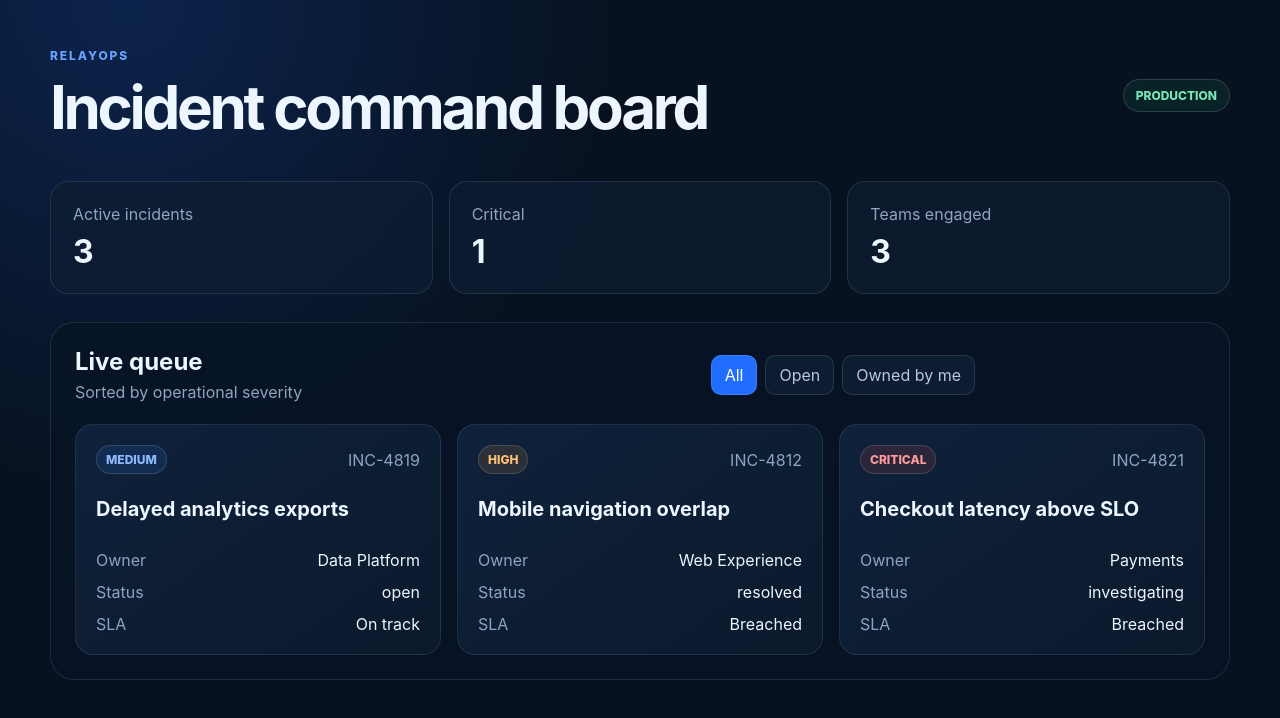
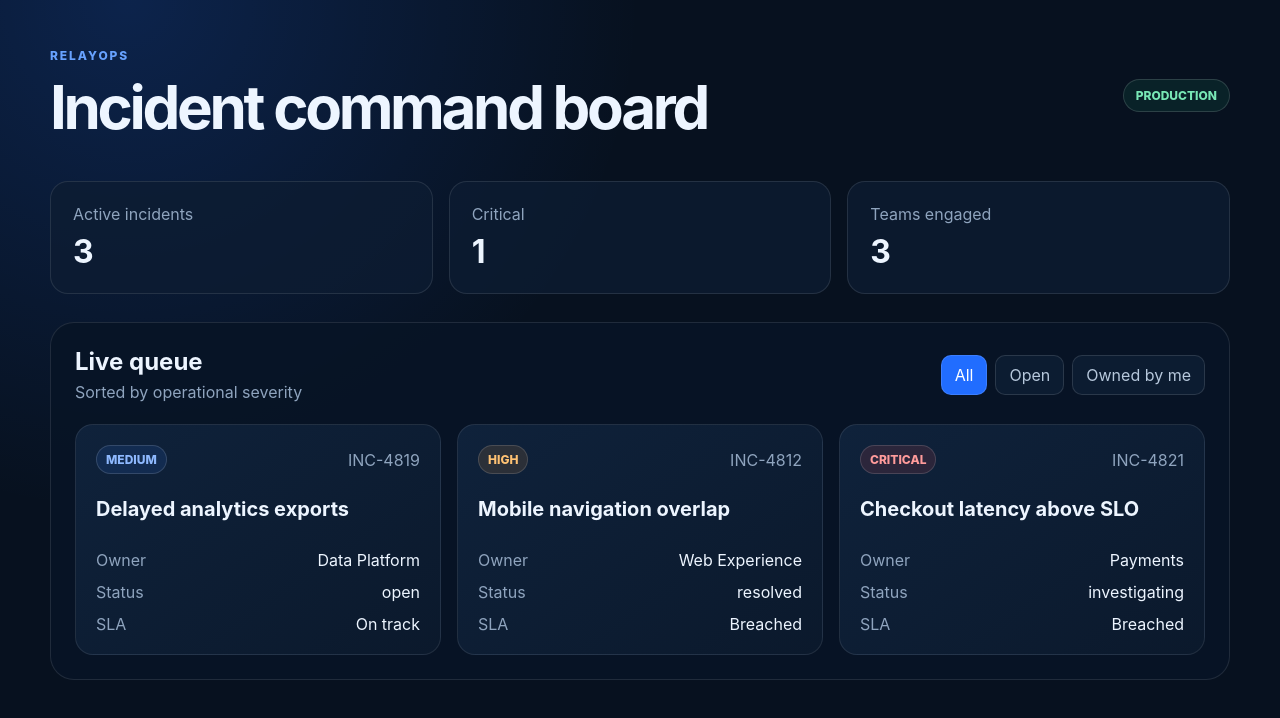
Before and after one commit to igorizviekov/igzpatch-demo, a Next.js app: page / in a window 1280 px wide. Shown: the top 718 px of the page. Built offline with nearby package versions, Linux system fonts and the light colour scheme.

Commit message:
IgzPatch: fix issue #5

```diff
--- a/src/app/globals.css
+++ b/src/app/globals.css
@@ -56,9 +56,9 @@ h3 { margin: 22px 0 28px; font-size: 1.25rem; line-height: 1.3; }
   padding: 24px;
   background: rgba(8, 21, 38, 0.9);
 }
-.toolbar { width: 900px; gap: 24px; margin-bottom: 22px; }
+.toolbar { width: 100%; max-width: 100%; flex-wrap: wrap; gap: 24px; margin-bottom: 22px; }
 .toolbar p { margin-bottom: 0; }
-.filters { gap: 8px; }
+.filters { flex-wrap: wrap; gap: 8px; }
 .filters button {
   border: 1px solid rgba(255, 255, 255, 0.12);
   border-radius: 10px;
@@ -86,3 +86,7 @@ dl { display: grid; gap: 12px; margin: 0; }
 dl div { display: flex; justify-content: space-between; gap: 16px; }
 dt, dd { margin: 0; }
 dd { text-align: right; }
+
+@media (max-width: 640px) {
+  .toolbar { flex-wrap: wrap; }
+}
```
